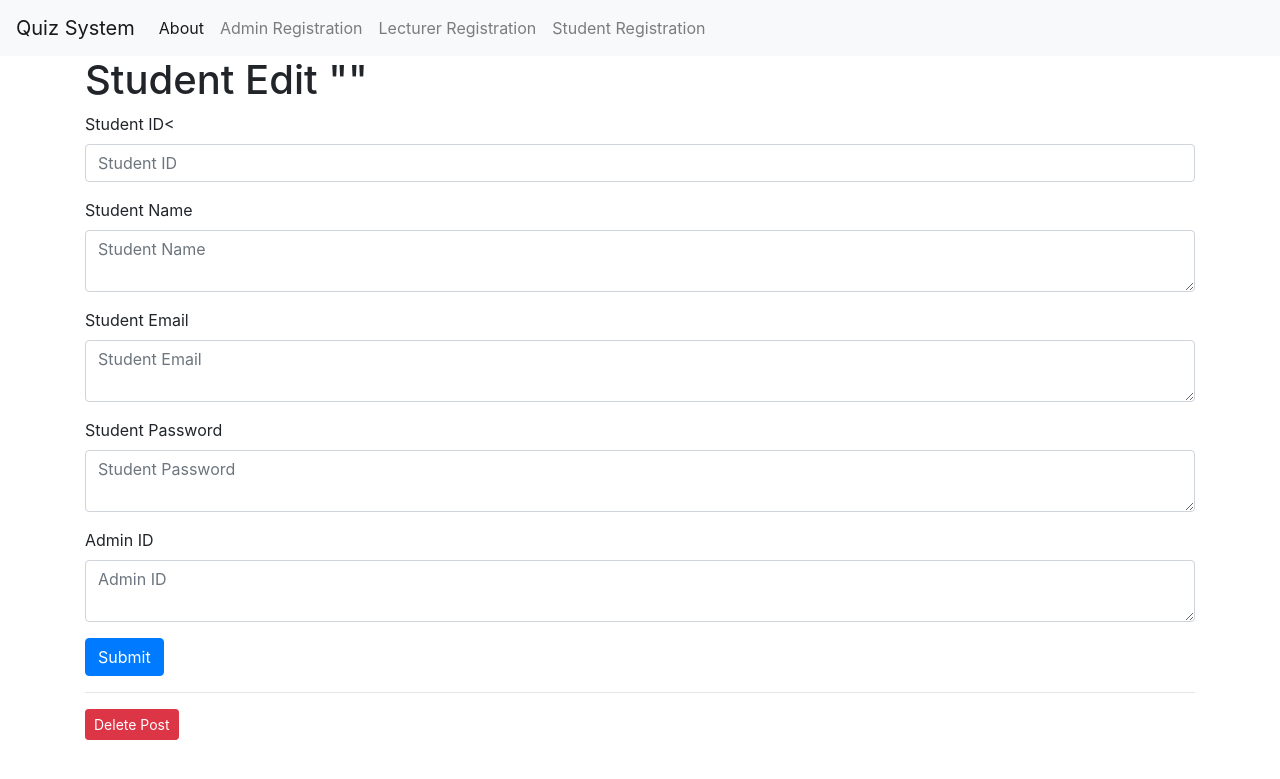
After one commit to ARYN-27/quizsystem-python, a Flask app: template templates/student_edit.html in a window 1280 px wide. The commit adds this page. Shown: the top 779 px of the page. Run offline with Flask 2, Linux system fonts and the light colour scheme; the template is opened without the code that fills it, so the values that code supplies are empty; some libraries are stand-ins or nearby versions.

Commit message:
Student Register Done. Student Edit not working.

```diff
--- a/QuizSystemV2.py
+++ b/QuizSystemV2.py
@@ -150,3 +150,60 @@ def lecturer_delete(lect_id):
     conn.close()
     flash('"{}" was successfully deleted!'.format(post['lect_id']))
     return redirect(url_for('index'))
+
+#STUDENT SEGMENT
+#Creating Student
+@app.route('/student_create', methods=('GET', 'POST'))
+def student_create():
+    if request.method == 'POST':
+        student_id = request.form['student_id']
+        student_name = request.form['student_name']
+        student_email = request.form['student_email']
+        student_pwd = request.form['student_pwd']
+        admin_id = request.form['admin_id']
+
+        if not student_name:
+            flash('Name is required!')
+        else:
+            conn = get_db_connection()
+            conn.execute('INSERT INTO Student (student_id, student_name, student_email, student_pwd, admin_id) VALUES (?, ?, ?, ?, ?)',
+                         (student_id, student_name, student_email, student_pwd, admin_id))
+            conn.commit()
+            conn.close()
+            return redirect(url_for('index'))
+    return render_template('student_create.html')
+
+#Editing and Deleting Student
+@app.route('/<int:student_id>/student_edit', methods=('GET', 'POST')) #Editing
+def student_edit(student_id):
+    post = get_post(student_id)
+
+    if request.method == 'POST':
+        student_id = request.form['student_id']
+        student_name = request.form['student_name']
+        student_email = request.form['student_email']
+        student_pwd = request.form['student_pwd']
+        admin_id = request.form['admin_id']
+
+        if not student_id:
+            flash('ID is required!')
+        else:
+            conn = get_db_connection()
+            conn.execute('UPDATE Student SET student_name = ?, student_email = ?, student_pwd = ?, admin_id = ?'
+                         ' WHERE student_id = ?',
+                         (student_name, student_email, student_pwd, admin_id, student_id))
+            conn.commit()
+            conn.close()
+            return redirect(url_for('index'))
+
+    return render_template('student_edit.html', post=post)
+
+@app.route('/<int:student_id>/student_delete', methods=('POST',)) #Deleting
+def student_delete(student_id):
+    post = get_post(student_id)
+    conn = get_db_connection()
+    conn.execute('DELETE FROM Student WHERE student_id = ?', (student_id,))
+    conn.commit()
+    conn.close()
+    flash('"{}" was successfully deleted!'.format(post['student_id']))
+    return redirect(url_for('index'))
--- a/templates/base.html
+++ b/templates/base.html
@@ -31,6 +31,9 @@
         <li class="nav-item">
           <a class="nav-link" href="{{url_for('lecturer_create')}}">Lecturer Registration</a>
         </li>
+        <li class="nav-item">
+          <a class="nav-link" href="{{url_for('student_create')}}">Student Registration</a>
+        </li>
       </ul>
     </div>
   </nav>
--- /dev/null
+++ b/templates/student_edit.html
@@ -0,0 +1,49 @@
+{% extends 'base.html' %}
+
+{% block content %}
+<h1>{% block title %} Student Edit "{{ post['lect_id'] }}" {% endblock %}</h1>
+
+<form method="post">
+    <div class="form-group">
+        <label for="title">Student ID<</label>
+        <input type="number" name="student_id" placeholder="Student ID"
+               class="form-control"
+               value="{{ request.form['student_id'] or post['student_id'] }}">
+        </input>
+    </div>
+
+    <div class="form-group">
+        <label for="text">Student Name</label>
+        <textarea type="number" name="student_name" placeholder="Student Name"
+                  class="form-control">{{ request.form['student_name'] or post['student_name'] }}</textarea>
+    </div>
+
+    <div class="form-group">
+        <label for="content">Student Email</label>
+        <textarea type="text" name="student_email" placeholder="Student Email"
+                  class="form-control">{{ request.form['student_email'] or post['student_email'] }}</textarea>
+    </div>
+
+    <div class="form-group">
+        <label for="content">Student Password</label>
+        <textarea name="student_pwd" placeholder="Student Password"
+                  class="form-control">{{ request.form['student_pwd'] or post['student_pwd'] }}</textarea>
+    </div>
+
+    <div class="form-group">
+        <label for="content">Admin ID</label>
+        <textarea type="number" name="admin_id" placeholder="Admin ID"
+                  class="form-control">{{ request.form['admin_id'] }}</textarea>
+    </div>
+
+    <div class="form-group">
+        <button type="submit" class="btn btn-primary">Submit</button>
+    </div>
+</form>
+<hr>
+<form action="{{ url_for('student_delete', student_id=post['student_id']) }}" method="POST">
+    <input type="submit" value="Delete Post"
+            class="btn btn-danger btn-sm"
+            onclick="return confirm('Are you sure you want to delete this post?')">
+</form>
+{% endblock %}
```
Also changed, not shown: templates/student_create.html (added, +42 -0 lines), quizsystem_database.db.
